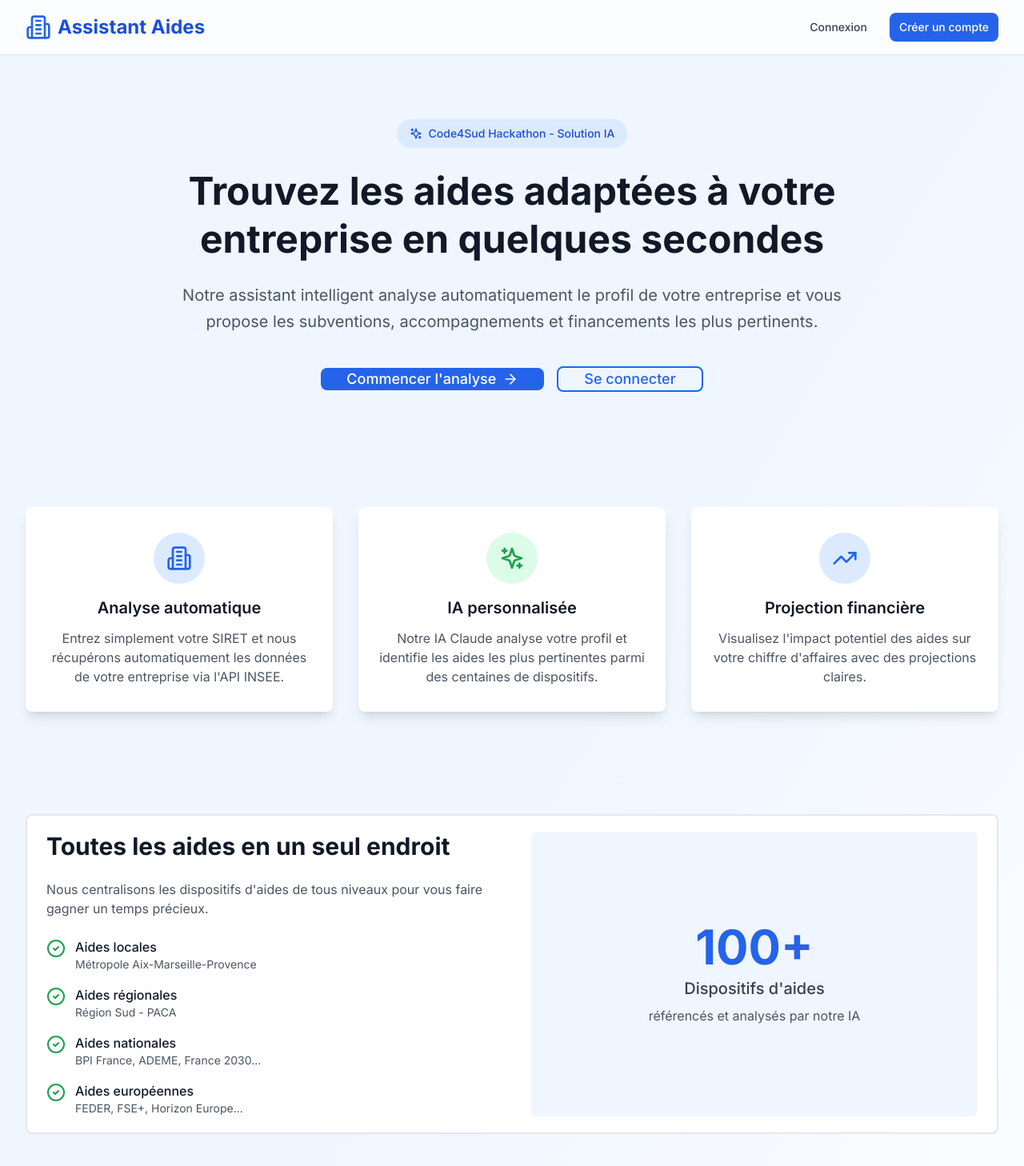
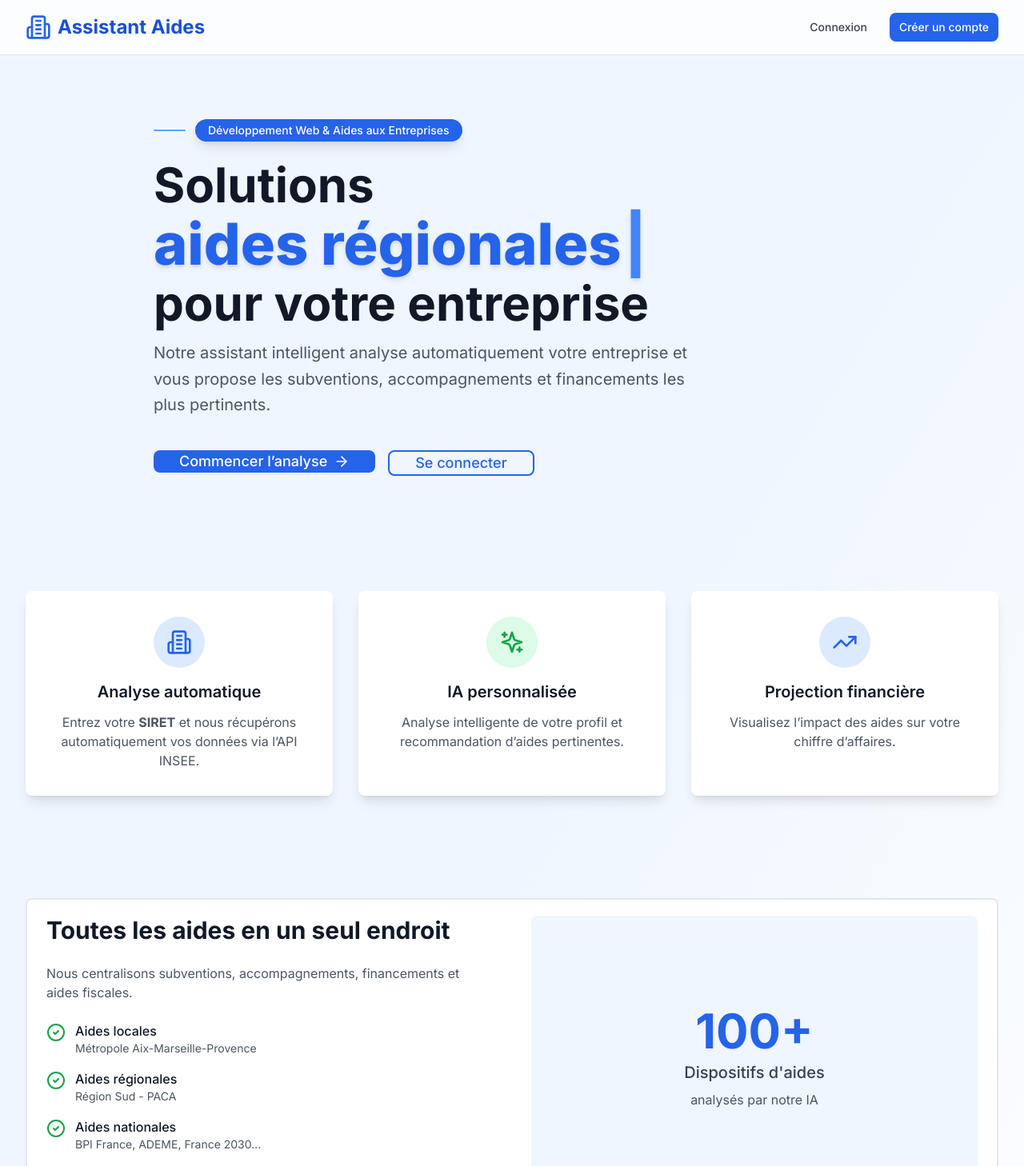
Before and after one commit to evxn13/hackathon, a Next.js app: page / in a window 1280 px wide. Shown: the top 1458 px of the page at 80% size. Built offline with nearby package versions, Linux system fonts and the light colour scheme.

Commit message:
Feat: typewriter animation + updated tailwind keyframes

```diff
--- a/app/page.tsx
+++ b/app/page.tsx
@@ -1,9 +1,57 @@
+'use client';
+
+import { useEffect, useState } from 'react';
 import Link from 'next/link';
 import { Button } from '@/components/ui/Button';
 import { Card, CardContent } from '@/components/ui/Card';
 import { ArrowRight, Building2, Sparkles, TrendingUp, CheckCircle2 } from 'lucide-react';
 
+// Mots qui tournent
+const rotatingWords = [
+  'subventions publiques',
+  'aides régionales',
+  'financements BPI',
+  'accompagnements experts',
+];
+
 export default function HomePage() {
+  // État du typewriter
+  const [wordIndex, setWordIndex] = useState(0);
+  const [displayText, setDisplayText] = useState('');
+  const [isDeleting, setIsDeleting] = useState(false);
+
+  // ALGORITHME TYPEWRITER
+  useEffect(() => {
+    const currentWord = rotatingWords[wordIndex];
+
+    const typingSpeed = 80;      // vitesse d’écriture (ms)
+    const deletingSpeed = 50;    // vitesse d’effacement (ms)
+    const holdTime = 1000;       // pause avant d’effacer (ms)
+
+    let timeout: ReturnType<typeof setTimeout>;
+
+    if (!isDeleting && displayText.length < currentWord.length) {
+      // On écrit le mot
+      timeout = setTimeout(() => {
+        setDisplayText(currentWord.slice(0, displayText.length + 1));
+      }, typingSpeed);
+    } else if (!isDeleting && displayText.length === currentWord.length) {
+      // Mot complet → petite pause
+      timeout = setTimeout(() => setIsDeleting(true), holdTime);
+    } else if (isDeleting && displayText.length > 0) {
+      // On efface
+      timeout = setTimeout(() => {
+        setDisplayText(currentWord.slice(0, displayText.length - 1));
+      }, deletingSpeed);
+    } else if (isDeleting && displayText.length === 0) {
+      // Mot effacé → passer au suivant
+      setIsDeleting(false);
+      setWordIndex((prev) => (prev + 1) % rotatingWords.length);
+    }
+
+    return () => clearTimeout(timeout);
+  }, [displayText, isDeleting, wordIndex]);
+
   return (
     <div className="min-h-screen bg-gradient-to-br from-primary-50 via-blue-50 to-white">
       {/* Header */}
@@ -16,41 +64,57 @@
             </div>
             <div className="flex items-center gap-4">
               <Link href="/auth/login">
-                <Button variant="ghost" size="sm">
-                  Connexion
-                </Button>
+                <Button variant="ghost" size="sm">Connexion</Button>
               </Link>
               <Link href="/auth/register">
-                <Button size="sm">
-                  Créer un compte
-                </Button>
+                <Button size="sm">Créer un compte</Button>
               </Link>
             </div>
           </div>
         </div>
       </header>
 
-      {/* Hero Section */}
+      {/* HERO SECTION */}
       <section className="max-w-7xl mx-auto px-4 sm:px-6 lg:px-8 py-20">
-        <div className="text-center max-w-4xl mx-auto">
-          <div className="inline-flex items-center gap-2 bg-primary-100 text-primary-700 px-4 py-2 rounded-full text-sm font-medium mb-6">
-            <Sparkles className="w-4 h-4" />
-            Code4Sud Hackathon - Solution IA
+        <div className="max-w-4xl mx-auto text-center lg:text-left">
+
+          {/* Badge */}
+          <div className="flex items-center justify-center lg:justify-start gap-3 mb-6">
+            <span className="hidden sm:inline-block h-[2px] w-10 rounded-full bg-primary-400" />
+            <span className="inline-flex items-center rounded-full bg-primary-600 px-4 py-1 text-sm font-medium text-white shadow-lg">
+              Développement Web & Aides aux Entreprises
+            </span>
           </div>
 
-          <h1 className="text-5xl font-bold text-gray-900 mb-6 leading-tight">
-            Trouvez les aides adaptées à votre entreprise en quelques secondes
+          {/* TITRE PRINCIPAL */}
+          <h1 className="text-4xl md:text-6xl font-bold mb-2 leading-tight">
+            <span className="block text-gray-900">Solutions</span>
+
+            {/* Ligne animée façon WebCoreDB */}
+            <span className="text-primary-600 font-extrabold block text-5xl md:text-7xl my-2 drop-shadow-md whitespace-nowrap">
+
+              {/* Texte animé */}
+              <span className="inline-block whitespace-nowrap">
+                {displayText}
+              </span>
+
+              {/* Curseur */}
+              <span className="inline-block text-primary-500 animate-pulse ml-1">|</span>
+            </span>
+
+            <span className="block text-gray-900">pour votre entreprise</span>
           </h1>
 
-          <p className="text-xl text-gray-600 mb-10 leading-relaxed">
-            Notre assistant intelligent analyse automatiquement le profil de votre entreprise
+          <p className="text-xl text-gray-600 mt-4 mb-10 leading-relaxed max-w-2xl mx-auto lg:mx-0">
+            Notre assistant intelligent analyse automatiquement votre entreprise
             et vous propose les subventions, accompagnements et financements les plus pertinents.
           </p>
 
-          <div className="flex items-center justify-center gap-4">
+          {/* CTA */}
+          <div className="flex flex-col sm:flex-row gap-4 justify-center lg:justify-start">
             <Link href="/auth/register">
               <Button size="lg" className="text-lg px-8">
-                Commencer l'analyse
+                Commencer l’analyse
                 <ArrowRight className="w-5 h-5 ml-2" />
               </Button>
             </Link>
@@ -63,10 +127,11 @@
         </div>
       </section>
 
-      {/* Features Section */}
+      {/* FEATURES — (inchangé) */}
       <section className="max-w-7xl mx-auto px-4 sm:px-6 lg:px-8 py-16">
         <div className="grid grid-cols-1 md:grid-cols-3 gap-8">
-          <Card variant="elevated">
+
+          <Card variant="elevated" className="transition-all duration-300 hover:shadow-xl hover:-translate-y-2">
             <CardContent className="pt-8 pb-8 text-center">
               <div className="w-16 h-16 bg-primary-100 rounded-full flex items-center justify-center mx-auto mb-4">
                 <Building2 className="w-8 h-8 text-primary-600" />
@@ -75,13 +140,12 @@
                 Analyse automatique
               </h3>
               <p className="text-gray-600">
-                Entrez simplement votre SIRET et nous récupérons automatiquement
-                les données de votre entreprise via l'API INSEE.
+                Entrez votre <strong>SIRET</strong> et nous récupérons automatiquement vos données via l’API INSEE.
               </p>
             </CardContent>
           </Card>
 
-          <Card variant="elevated">
+          <Card variant="elevated" className="transition-all duration-300 hover:shadow-xl hover:-translate-y-2">
             <CardContent className="pt-8 pb-8 text-center">
               <div className="w-16 h-16 bg-green-100 rounded-full flex items-center justify-center mx-auto mb-4">
                 <Sparkles className="w-8 h-8 text-green-600" />
@@ -90,13 +154,12 @@
                 IA personnalisée
               </h3>
               <p className="text-gray-600">
-                Notre IA Claude analyse votre profil et identifie les aides les plus
-                pertinentes parmi des centaines de dispositifs.
+                Analyse intelligente de votre profil et recommandation d’aides pertinentes.
               </p>
             </CardContent>
           </Card>
 
-          <Card variant="elevated">
+          <Card variant="elevated" className="transition-all duration-300 hover:shadow-xl hover:-translate-y-2">
             <CardContent className="pt-8 pb-8 text-center">
               <div className="w-16 h-16 bg-blue-100 rounded-full flex items-center justify-center mx-auto mb-4">
                 <TrendingUp className="w-8 h-8 text-blue-600" />
@@ -105,15 +168,15 @@
                 Projection financière
               </h3>
               <p className="text-gray-600">
-                Visualisez l'impact potentiel des aides sur votre chiffre d'affaires
-                avec des projections claires.
+                Visualisez l’impact des aides sur votre chiffre d’affaires.
               </p>
             </CardContent>
           </Card>
+
         </div>
       </section>
 
-      {/* Benefits Section */}
+      {/* BENEFICES – inchangé */}
       <section className="max-w-7xl mx-auto px-4 sm:px-6 lg:px-8 py-16">
         <Card variant="bordered" className="bg-white">
           <CardContent className="p-10">
@@ -123,38 +186,24 @@
                   Toutes les aides en un seul endroit
                 </h2>
                 <p className="text-gray-600 mb-6">
-                  Nous centralisons les dispositifs d'aides de tous niveaux pour vous
-                  faire gagner un temps précieux.
+                  Nous centralisons subventions, accompagnements, financements et aides fiscales.
                 </p>
+
                 <div className="space-y-4">
-                  <div className="flex items-start gap-3">
-                    <CheckCircle2 className="w-6 h-6 text-green-600 flex-shrink-0 mt-0.5" />
-                    <div>
-                      <p className="font-medium text-gray-900">Aides locales</p>
-                      <p className="text-sm text-gray-600">Métropole Aix-Marseille-Provence</p>
+                  {[
+                    ['Aides locales', 'Métropole Aix-Marseille-Provence'],
+                    ['Aides régionales', 'Région Sud - PACA'],
+                    ['Aides nationales', 'BPI France, ADEME, France 2030...'],
+                    ['Aides européennes', 'FEDER, FSE+, Horizon Europe...'],
+                  ].map(([title, subtitle]) => (
+                    <div className="flex items-start gap-3" key={title}>
+                      <CheckCircle2 className="w-6 h-6 text-green-600 mt-0.5" />
+                      <div>
+                        <p className="font-medium text-gray-900">{title}</p>
+                        <p className="text-sm text-gray-600">{subtitle}</p>
+                      </div>
                     </div>
-                  </div>
-                  <div className="flex items-start gap-3">
-                    <CheckCircle2 className="w-6 h-6 text-green-600 flex-shrink-0 mt-0.5" />
-                    <div>
-                      <p className="font-medium text-gray-900">Aides régionales</p>
-                      <p className="text-sm text-gray-600">Région Sud - PACA</p>
-                    </div>
-                  </div>
-                  <div className="flex items-start gap-3">
-                    <CheckCircle2 className="w-6 h-6 text-green-600 flex-shrink-0 mt-0.5" />
-                    <div>
-                      <p className="font-medium text-gray-900">Aides nationales</p>
-                      <p className="text-sm text-gray-600">BPI France, ADEME, France 2030...</p>
-                    </div>
-                  </div>
-                  <div className="flex items-start gap-3">
-                    <CheckCircle2 className="w-6 h-6 text-green-600 flex-shrink-0 mt-0.5" />
-                    <div>
-                      <p className="font-medium text-gray-900">Aides européennes</p>
-                      <p className="text-sm text-gray-600">FEDER, FSE+, Horizon Europe...</p>
-                    </div>
-                  </div>
+                  ))}
                 </div>
               </div>
 
@@ -162,7 +211,7 @@
                 <div className="text-center">
                   <p className="text-6xl font-bold text-primary-600 mb-2">100+</p>
                   <p className="text-xl text-gray-700 font-medium">Dispositifs d'aides</p>
-                  <p className="text-gray-600 mt-2">référencés et analysés par notre IA</p>
+                  <p className="text-gray-600 mt-2">analysés par notre IA</p>
                 </div>
               </div>
             </div>
@@ -170,17 +219,15 @@
         </Card>
       </section>
 
-      {/* CTA Section */}
+      {/* CTA */}
       <section className="max-w-7xl mx-auto px-4 sm:px-6 lg:px-8 py-20">
         <Card variant="elevated" className="bg-gradient-to-r from-primary-600 to-blue-600 text-white">
           <CardContent className="py-16 text-center">
-            <h2 className="text-4xl font-bold mb-4">
-              Prêt à booster votre entreprise ?
-            </h2>
+            <h2 className="text-4xl font-bold mb-4">Prêt à booster votre entreprise ?</h2>
             <p className="text-xl text-primary-100 mb-8 max-w-2xl mx-auto">
-              Créez votre compte gratuitement et découvrez en quelques minutes
-              toutes les aides auxquelles vous êtes éligible.
+              Créez votre compte gratuitement et découvrez toutes les aides auxquelles vous êtes éligible.
             </p>
+
             <Link href="/auth/register">
               <Button size="lg" variant="secondary" className="text-lg px-8 bg-white text-primary-600 hover:bg-gray-100">
                 Créer mon compte gratuitement
@@ -192,16 +239,10 @@
       </section>
 
       {/* Footer */}
-      <footer className="border-t border-gray-200 bg-white mt-16">
-        <div className="max-w-7xl mx-auto px-4 sm:px-6 lg:px-8 py-12">
-          <div className="text-center text-gray-600">
-            <p className="mb-3 text-base">
-              Projet réalisé pour le hackathon Code4Sud
-            </p>
-            <p className="text-sm text-gray-500">
-              Solution propulsée par Claude AI • Données officielles INSEE
-            </p>
-          </div>
+      <footer className="border-t border-gray-200 bg-white">
+        <div className="max-w-7xl mx-auto px-4 sm:px-6 lg:px-8 py-8 text-center text-gray-600">
+          <p className="mb-1">Projet réalisé pour le hackathon Code4Sud</p>
+          <p className="text-sm">Solution propulsée par IA • Données officielles INSEE</p>
         </div>
       </footer>
     </div>
--- a/tailwind.config.ts
+++ b/tailwind.config.ts
@@ -23,8 +23,24 @@
           950: '#172554',
         },
       },
+      keyframes: {
+        fadeInUp: {
+          '0%': {
+            opacity: '0',
+            transform: 'translateY(8px)',
+          },
+          '100%': {
+            opacity: '1',
+            transform: 'translateY(0)',
+          },
+        },
+      },
+      animation: {
+        'fade-in-up': 'fadeInUp 0.35s ease-out',
+      },
     },
   },
   plugins: [],
 };
+
 export default config;
```
